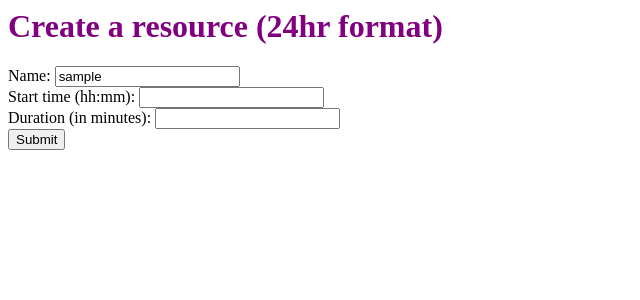
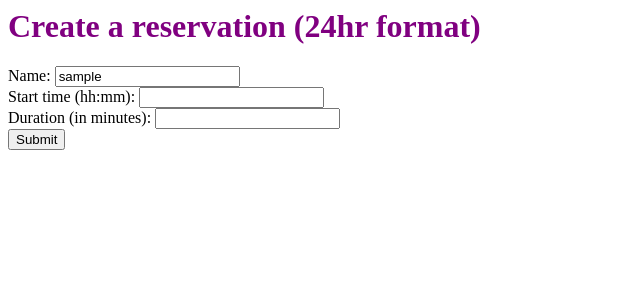
Before and after one commit to sdytjkgala/opensource-final-project, a Flask app: a page that uses templates/addreservation.html in a window 1280 px wide. Shown: the top 300 px of the page, without its empty margins (0-640 px from the left). Run offline with Flask 2, Linux system fonts and the light colour scheme.

Commit message:
add reservation

```diff
--- a/main.py
+++ b/main.py
@@ -24,7 +24,7 @@ def reservation():
 
 @app.route('/allresource')
 def allresource():
-	query = Resource.query()
+	query = Resource.query(Resource.flag == 0)
 	x = '<html><head><link rel="stylesheet" type="text/css" href="/static/style.css"></head><body><div id="container">'
 	for qry in query.fetch():
 		x = x + '<div><a href="/showresource/'+ qry.name +'">'+ qry.name +'</a></div>'
--- a/templates/addreservation.html
+++ b/templates/addreservation.html
@@ -6,12 +6,12 @@
   <body>
     <div id="container">
       <div class="pagetitle">
-        <h1>Create a resource (24hr format)</h1>
+        <h1>Create a reservation (24hr format)</h1>
       </div>
       <div id="main">
         <form method="post" action="{{ url_for('reserved_form') }}">
           <label for="name">Name:</label>
-          <input type="text" name="name" value={{resourcename}} readonly><br />
+          <input type="text" name="name" value="{{resourcename}}" readonly><br />
           <label for="start">Start time (hh:mm):</label>
           <input type="text" name="start"><br />
           <label for="duration">Duration (in minutes):</label>
```
